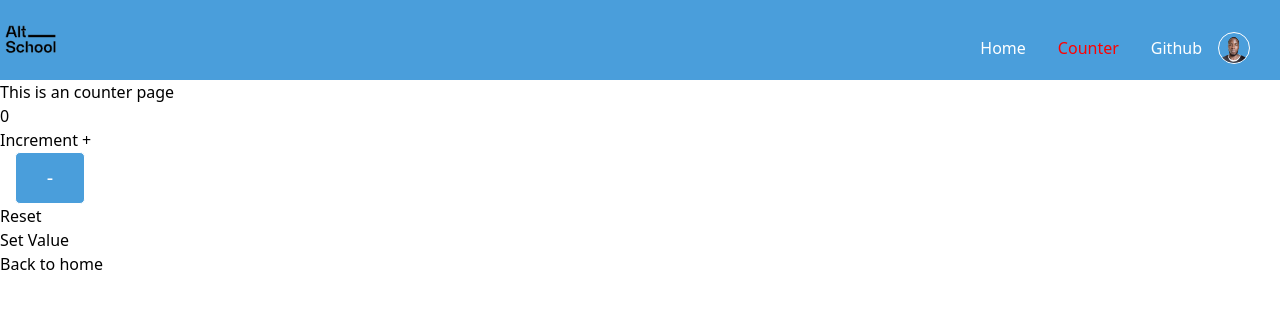
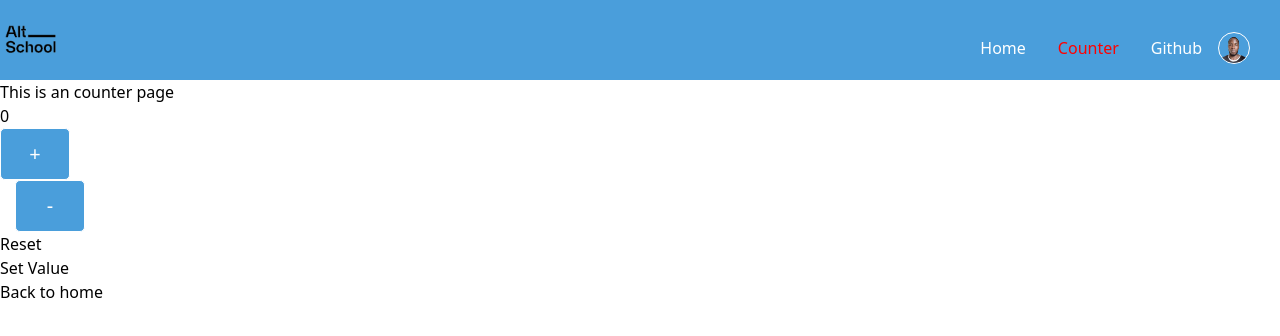
Before and after one commit to olatunde1998/AltSchool-Vue-Exam3, a Vue app: page /counter in a window 1280 px wide. Shown: the top 336 px of the page. Built offline with nearby package versions, Linux system fonts and the light colour scheme.

Commit message:
styling added

```diff
--- a/src/components/incrementCounter.vue
+++ b/src/components/incrementCounter.vue
@@ -1,6 +1,6 @@
 <template>
     <div>
-    <button @click='increment'>Increment +</button>
+    <button class='increment' @click='increment'>+</button>
     </div>
 </template>
 <script>
@@ -12,3 +12,23 @@ export default{
     }
   }
 </script>
+
+<style>
+.increment{
+  padding: 10px;
+  border-radius: 5px;
+   background: #4a9edb;
+  border: 1px solid ;
+  color: white;
+  width: 70px;
+  font-size: 20px;
+
+
+}
+.increment:hover{
+  background: white;
+  color: #4a9edb;
+  border: 1px solid #4a9edb;
+  border-radius: 10px;
+}
+</style>
```
